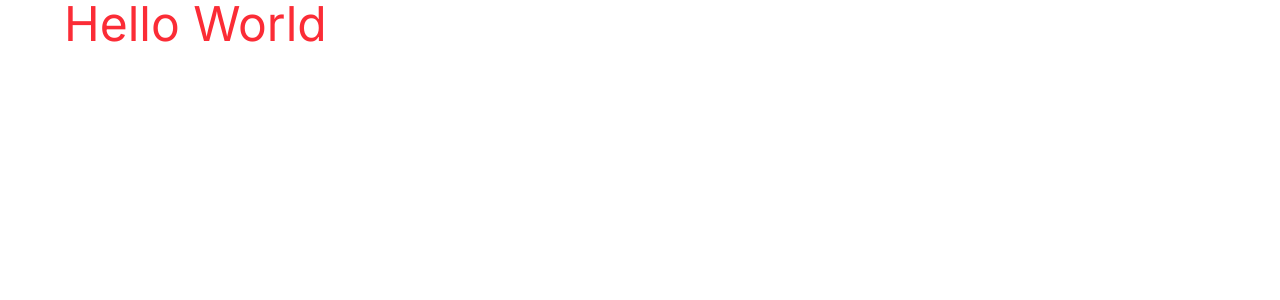
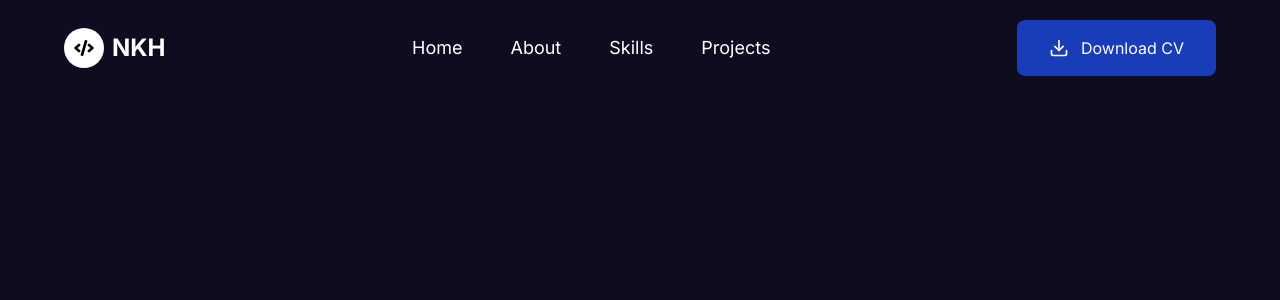
Before and after one commit to Miyuki1310/My-Portfolio, a Next.js app: page / in a window 1280 px wide. Shown: the top 300 px of the page. Built offline with nearby package versions, Linux system fonts and the light colour scheme.

Commit message:
Create: PC navbar

```diff
--- a/app/globals.css
+++ b/app/globals.css
@@ -1,11 +1,13 @@
 @import "tailwindcss";
 
-@tailwind base;
-@tailwind components;
+
 @tailwind utilities;
 
 .container {
   max-width: 90%;
-  margin-left: auto;
-  margin-right: auto;
+  margin: 0 auto;
 }
+
+body {
+  @apply bg-[#0d0d1f] text-white;
+}
--- a/app/layout.tsx
+++ b/app/layout.tsx
@@ -2,7 +2,7 @@ import type { Metadata } from "next";
 import { Geist, Geist_Mono, Inter } from "next/font/google";
 // TypeScript does not have module declarations for CSS side-effect imports in this project;
 // ignore the next line to avoid a compile error until a proper *.d.ts is added.
- // @ts-ignore: Cannot find module or type declarations for side-effect import of './globals.css'.
+ // @ts-expect-error: Cannot find module or type declarations for side-effect import of './globals.css'.
 import "./globals.css";
 
 const font = Inter({
--- a/app/page.tsx
+++ b/app/page.tsx
@@ -1,7 +1,8 @@
+import HomePage from "@/components/Home/Home";
 import Image from "next/image";
 
 export default function Home() {
   return (
-    <div className="container text-5xl text-red-500">Hello World</div>
+    <HomePage/>
   );
 }
--- a/components/Home/Home.tsx
+++ b/components/Home/Home.tsx
@@ -1,11 +1,13 @@
 import React from 'react'
+import Navbar from '@/components/Home/Navbar/Navbar'
 
-type Props = {}
 
-const Home = (props: Props) => {
+const HomePage = () => {
   return (
-    <div>Home</div>
+    <div className="h-[2000px]">
+      <Navbar/>
+    </div>
   )
 }
 
-export default Home
+export default HomePage
--- a/components/Home/Navbar/Navbar.tsx
+++ b/components/Home/Navbar/Navbar.tsx
@@ -1,10 +1,60 @@
-import React from 'react'
+'use client'
+import { NavLinks } from '@/constants/constants'
+import Link from 'next/link'
+import React, { useEffect } from 'react'
+import { FaCode } from 'react-icons/fa'
+import { FiDownload } from 'react-icons/fi'
+import { HiBars3BottomRight } from 'react-icons/hi2'
 
-type Props = {}
 
-const Navbar = (props: Props) => {
+const Navbar = () => {
+    const [navBg, setNavBg] = React.useState(false);
+    useEffect(() => {
+        const handleScroll = () => {
+            if(window.scrollY > 90) {
+                setNavBg(true);
+            } else {
+                setNavBg(false);
+            }
+        }
+
+        window.addEventListener('scroll', handleScroll);
+
+        return () => {
+            window.removeEventListener('scroll', handleScroll);
+        }
+    }, [])
   return (
-    <div>Navbar</div>
+    <div className={`fixed w-full ${navBg ? 'bg-[#0f142ed9] shadow-md' : 'bg-transparent'} transition-all duration-300}`}>
+        <div className="container flex items-center justify-between py-5">
+            <div className="flex items-center space-x-2">
+                <div className="w-10 h-10 rounded-full bg-white flex items-center justify-center">
+                    <FaCode className="w-5 h-5 text-black"></FaCode>
+                </div>
+                <h1 className="text-xl md:text-2xl hidden sm:block font-bold">NKH</h1>
+            </div>
+            <div>
+                <ul className='hidden md:flex items-center justify-between gap-4'>
+                    {NavLinks.map((item, index) => {
+                        return (
+                            <li key={index}>
+                                <Link href={item.url} className='p-4 text-lg font-medium hover:text-cyan-300 transition-all duration-300'>{item.label}</Link>
+                            </li>
+                        )
+                    })}
+                </ul>
+            </div>
+            <div className='flex items-center gap-4'>
+                <button className='px-8 py-4 bg-blue-800 rounded-lg flex items-center gap-3 hover:bg-blue-900 cursor-pointer transition-all duration-300'>
+                    <FiDownload className='w-5 h-5 text-white'/>
+                    Download CV
+                </button>
+                <button className='p-4 cursor-pointer block md:hidden'>
+                    <HiBars3BottomRight className='w-8 h-8 text-white'/>
+                </button>
+            </div>
+        </div>
+    </div>
   )
 }
 
--- /dev/null
+++ b/constants/constants.ts
@@ -0,0 +1,22 @@
+export const NavLinks = [
+    {
+        id: 1,
+        url: "/",
+        label: "Home"
+    },
+    {
+        id: 2,
+        url: "/about",
+        label: "About"
+    },
+    {
+        id: 3,
+        url: "/skills",
+        label: "Skills"
+    },
+    {
+        id: 4,
+        url: "/projects",
+        label: "Projects"
+    }
+]
```
Also changed, not shown: package.json (+6 -5 lines), components/Home/Navbar/MobileNavbar.tsx (added), components/Home/Navbar/ResponsiveNavbar.tsx (added), 1 other file (tests, documents, lock files or other folders).
